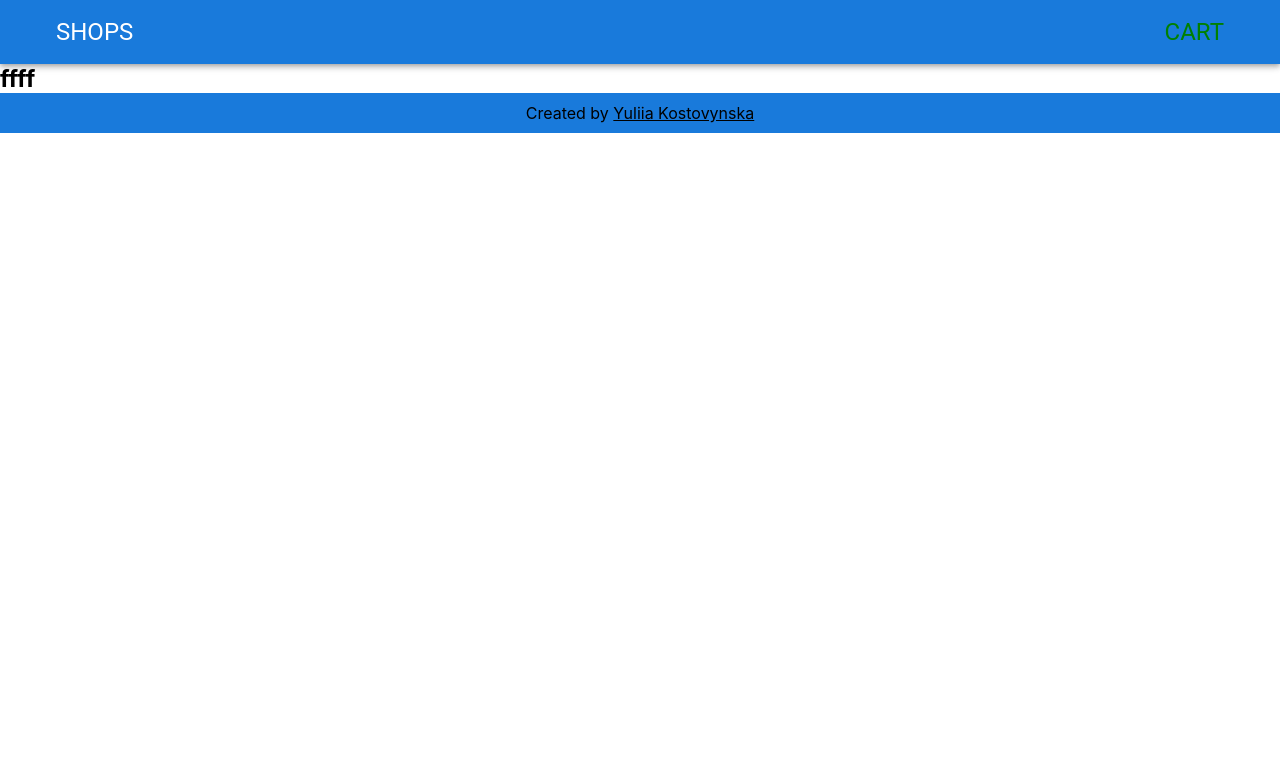
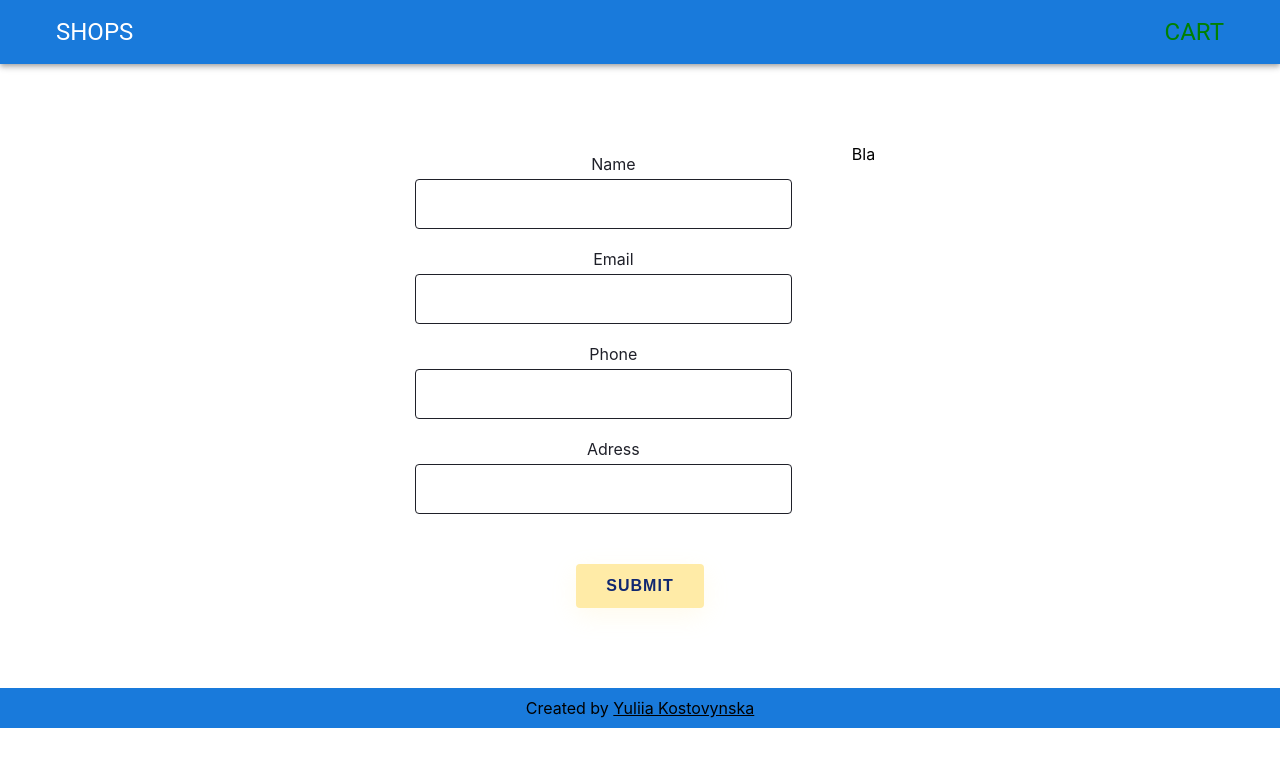
Before and after one commit to Tinkkid/delivery_app, a React (Create React App) app: page /delivery_app/cart in a window 1280 px wide. Shown: the top 766 px of the page. Built offline with nearby package versions, Linux system fonts and the light colour scheme.

Commit message:
ADDED: Formik for Client data

```diff
--- a/package.json
+++ b/package.json
@@ -14,13 +14,15 @@
     "@testing-library/user-event": "^13.5.0",
     "axios": "^1.4.0",
     "eslint": "^8.40.0",
+    "formik": "^2.2.9",
     "prop-types": "^15.8.1",
     "react": "^18.2.0",
     "react-dom": "^18.2.0",
     "react-loader-spinner": "^5.3.4",
     "react-router-dom": "^6.11.1",
     "react-scripts": "5.0.1",
-    "web-vitals": "^2.1.4"
+    "web-vitals": "^2.1.4",
+    "yup": "^1.1.1"
   },
   "scripts": {
     "start": "react-scripts start",
--- /dev/null
+++ b/src/components/ClientForm/ClientForm.jsx
@@ -0,0 +1,89 @@
+import { Formik, Form } from 'formik';
+import * as yup from 'yup';
+import {
+  BtnSubmit,
+  Error,
+  FormWrap,
+  Input,
+  InputContainer,
+  LabelInput,
+  TitleLable,
+  CartWrap,
+  OrdersWrap,
+} from './ClientForm.styled';
+
+const RegisterSchema = yup.object().shape({
+  name: yup
+    .string(' Name may contain only letters, apostrophe, dash and spaces.')
+    .required('Name is required field.'),
+  email: yup
+    .string('Enter your email')
+    .email('Enter a valid email')
+    .required('Email is required field.'),
+  phone: yup
+    .string('Enter your password')
+    .min(7, 'Phone should be of minimum 7 characters length')
+    .required('Phone is required field, min 7 characters'),
+  adress: yup.string('Enter your adress').required('Adress is required field.'),
+});
+
+const initialValues = {
+  name: '',
+  email: '',
+  phone: '',
+  adress: '',
+};
+
+const ClientForm = () => {
+  return (
+    <Formik
+      initialValues={initialValues}
+      validationSchema={RegisterSchema}
+      onSubmit={async values => {
+        await new Promise(r => setTimeout(r, 500));
+        alert(JSON.stringify(values, null, 2));
+      }}
+    >
+      <Form autoComplete="off">
+        <CartWrap>
+          <FormWrap>
+            <LabelInput>
+              <TitleLable>Name</TitleLable>
+              <InputContainer>
+                <Input type="text" name="name" />
+              </InputContainer>
+              <Error name="name" component="div" />
+            </LabelInput>
+            <LabelInput>
+              <TitleLable>Email</TitleLable>
+              <InputContainer>
+                <Input type="email" name="email" />
+              </InputContainer>
+              <Error name="email" component="div" />
+            </LabelInput>
+            <LabelInput>
+              <TitleLable>Phone</TitleLable>
+              <InputContainer>
+                <Input type="phone" name="phone" />
+              </InputContainer>
+              <Error name="phone" component="div" />
+            </LabelInput>
+            <LabelInput>
+              <TitleLable>Adress</TitleLable>
+              <InputContainer>
+                <Input type="adress" name="adress" />
+              </InputContainer>
+              <Error name="adress" component="div" />
+            </LabelInput>
+          </FormWrap>
+          <OrdersWrap>
+            <p>Bla</p>
+          </OrdersWrap>
+        </CartWrap>
+        <BtnSubmit type="submit">Submit</BtnSubmit>
+      </Form>
+    </Formik>
+  );
+};
+
+export default ClientForm;
--- /dev/null
+++ b/src/components/ClientForm/ClientForm.styled.jsx
@@ -0,0 +1,92 @@
+import styled from '@emotion/styled';
+import { Field, Form, ErrorMessage } from 'formik';
+
+export const Error = styled(ErrorMessage)`
+  color: #1f2029;
+  text-align: center;
+`;
+
+export const FormWrap = styled.div`
+  display: flex;
+  flex-direction: column;
+  align-items: center;
+  margin-bottom: 20px;
+  padding: 10px;
+`;
+
+export const OrdersWrap = styled.div`
+  display: flex;
+`;
+
+export const CartWrap = styled.div`
+  display: flex;
+  justify-content: center;
+  gap: 50px;
+`;
+
+export const Input = styled(Field)`
+  width: 300px;
+  font-size: 16px;
+  border-radius: 5px;
+  padding: 13px 20px;
+  padding-left: 55px;
+  font-weight: 500;
+  border-radius: 4px;
+  line-height: 22px;
+  letter-spacing: 0.5px;
+  outline: none;
+  color: #1f2029;
+  border: 1px solid #1f2029;
+  transition: all 200ms linear;
+`;
+
+export const LabelInput = styled.label`
+  display: flex;
+  flex-direction: column;
+  margin-bottom: 20px;
+  color: #1f2029;
+`;
+export const BtnSubmit = styled.button`
+  border-radius: 4px;
+  height: 44px;
+  font-size: 16px;
+  font-weight: 600;
+  text-transform: uppercase;
+  transition: all 200ms linear;
+  padding: 0 30px;
+  letter-spacing: 1px;
+  display: inline-flex;
+  align-items: center;
+  justify-content: center;
+  text-align: center;
+  border: none;
+  cursor: pointer;
+  background-color: #ffeba7;
+  color: #102770;
+  box-shadow: 0 8px 24px 0 rgba(255, 235, 167, 0.2);
+
+  &:focus,
+  &:hover {
+    background-color: #102770;
+    color: #ffeba7;
+    box-shadow: 0 8px 24px 0 rgba(16, 39, 112, 0.2);
+  }
+`;
+
+export const IconUser = styled.i`
+  position: relative;
+  top: 0;
+  left: 10%;
+  font-size: 18px;
+  color: #ffeba7;
+`;
+
+export const InputContainer = styled.div`
+  display: flex;
+  align-items: center;
+  margin-top: 5px;
+`;
+
+export const TitleLable = styled.span`
+  margin-left: 20px;
+`;
--- a/src/components/MenuItem/MenuItem.jsx
+++ b/src/components/MenuItem/MenuItem.jsx
@@ -4,6 +4,7 @@ import CardContent from '@mui/material/CardContent';
 import CardMedia from '@mui/material/CardMedia';
 import Button from '@mui/material/Button';
 import Typography from '@mui/material/Typography';
+import AddShoppingCartIcon from '@mui/icons-material/AddShoppingCart';
 
 const MenuItem = ({ dish, price, image }) => {
   return (
@@ -24,7 +25,10 @@ const MenuItem = ({ dish, price, image }) => {
         </Typography>
       </CardContent>
       <CardActions>
-        <Button size="small">Add to cart</Button>
+        <Button size="small">
+          Add to cart
+          <AddShoppingCartIcon />
+        </Button>
       </CardActions>
     </Card>
   );
--- a/src/pages/Cart/Cart.jsx
+++ b/src/pages/Cart/Cart.jsx
@@ -1,10 +1,13 @@
-
+import ClientForm from '../../components/ClientForm/ClientForm';
+import { FormContainer, Container } from './Cart.styled';
 
 const Cart = () => {
-
-
   return (
-  <h2>ffff</h2>
+    <Container>
+      <FormContainer>
+        <ClientForm />
+      </FormContainer>
+    </Container>
   );
 };
 
--- a/src/pages/Cart/Cart.styled.jsx
+++ b/src/pages/Cart/Cart.styled.jsx
@@ -2,12 +2,17 @@ import styled from '@emotion/styled';
 
 export const Container = styled.section`
   display: flex;
+  justify-content: space-evenly;
+  text-align: center;
+  margin: 0 auto;
+  width: fit-content;
+  padding: 60px 30px;
+  gap: 50px;
+`;
+
+export const FormContainer = styled.div`
+  display: flex;
   flex-direction: column;
-  align-items: center;
-  padding: 10px 5px;
-  margin: 50px auto;
-
-  @media screen and (min-width: 768px) {
-    padding: 20px 40px;
-  }
+  gap: 15px;
+  padding: 20px 10px;
 `;
```
Also changed, not shown: src/components/MenuList/MealsList.jsx (deleted, +0 -21 lines), 1 other file (tests, documents, lock files or other folders).
